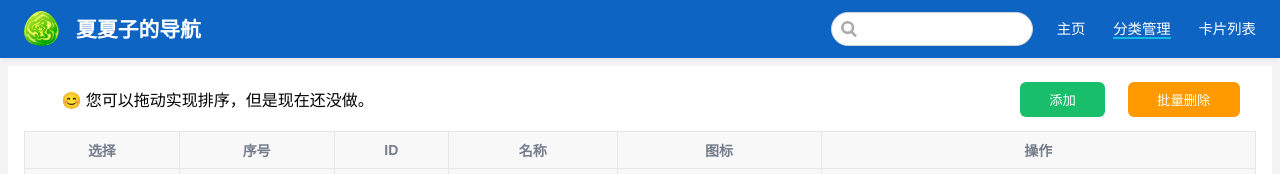
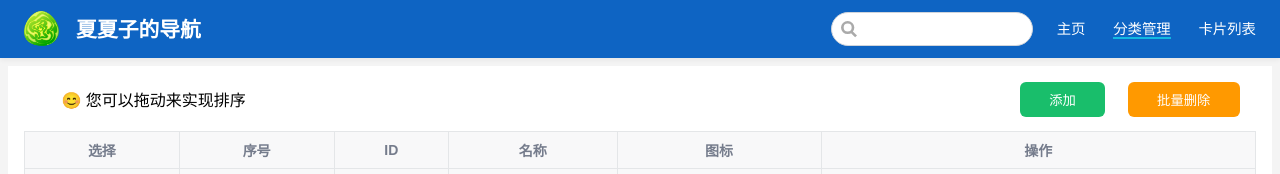
Before and after one commit to syueya/Navnetic, a website: page public/category.html in a window 1280 px wide. Shown: the top 174 px of the page. Drawn offline with nearby package versions, Linux system fonts and the light colour scheme.

Commit message:
更改名称

```diff
--- a/public/category.html
+++ b/public/category.html
@@ -48,7 +48,7 @@
       <!-- 分类管理 -->
       <div id="category-management"  class="page-content">
         <div class="toolbar">
-          <span class="toolbar-text-1">😊 您可以拖动实现排序，但是现在还没做。</span>
+          <span class="toolbar-text-1">😊 您可以拖动来实现排序</span>
           <div>
             <button class="add-button-category">添加</button>
             <button class="multi-delete-button-category">批量删除</button>
```
Also changed, not shown: public/home.html (+1 -1 lines).
